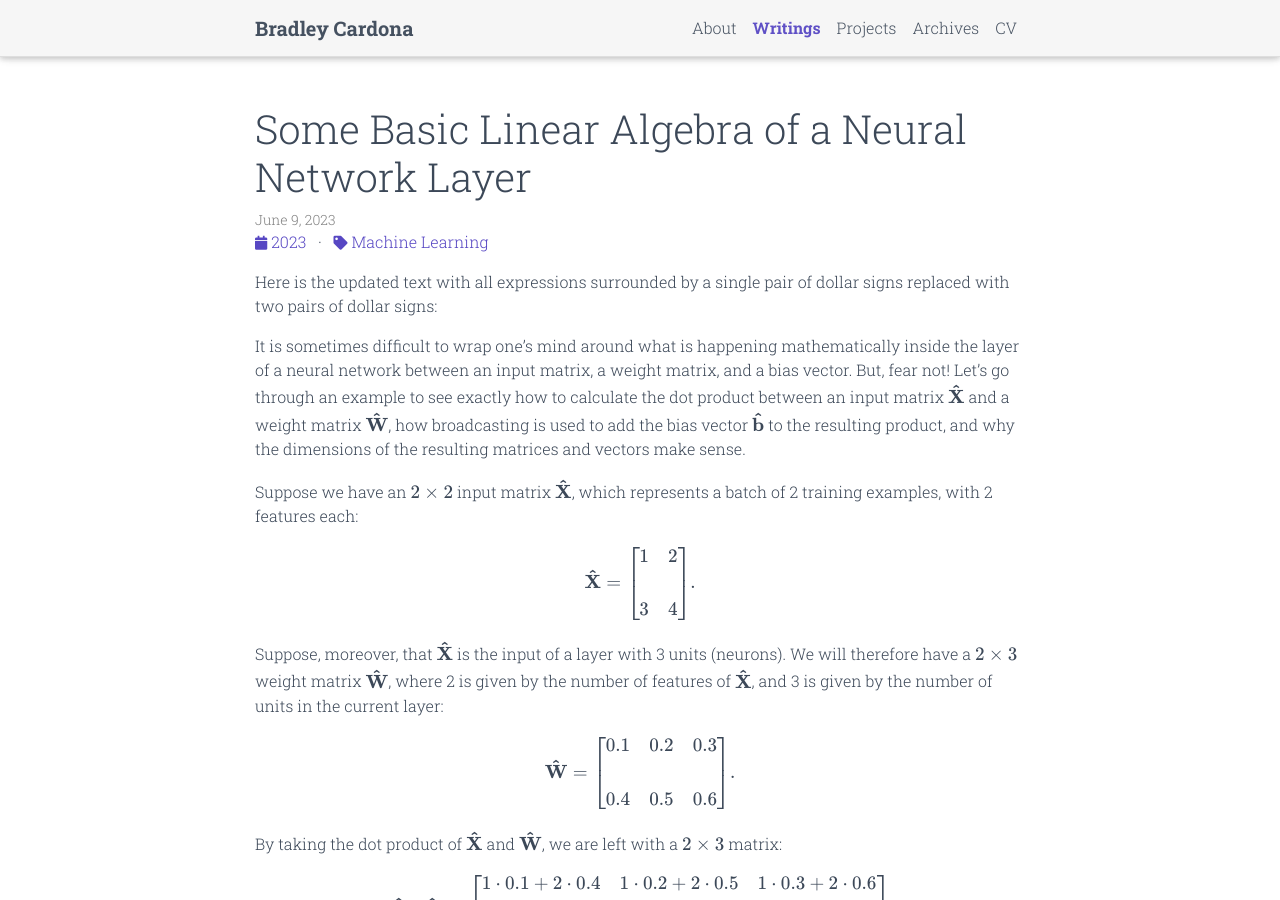
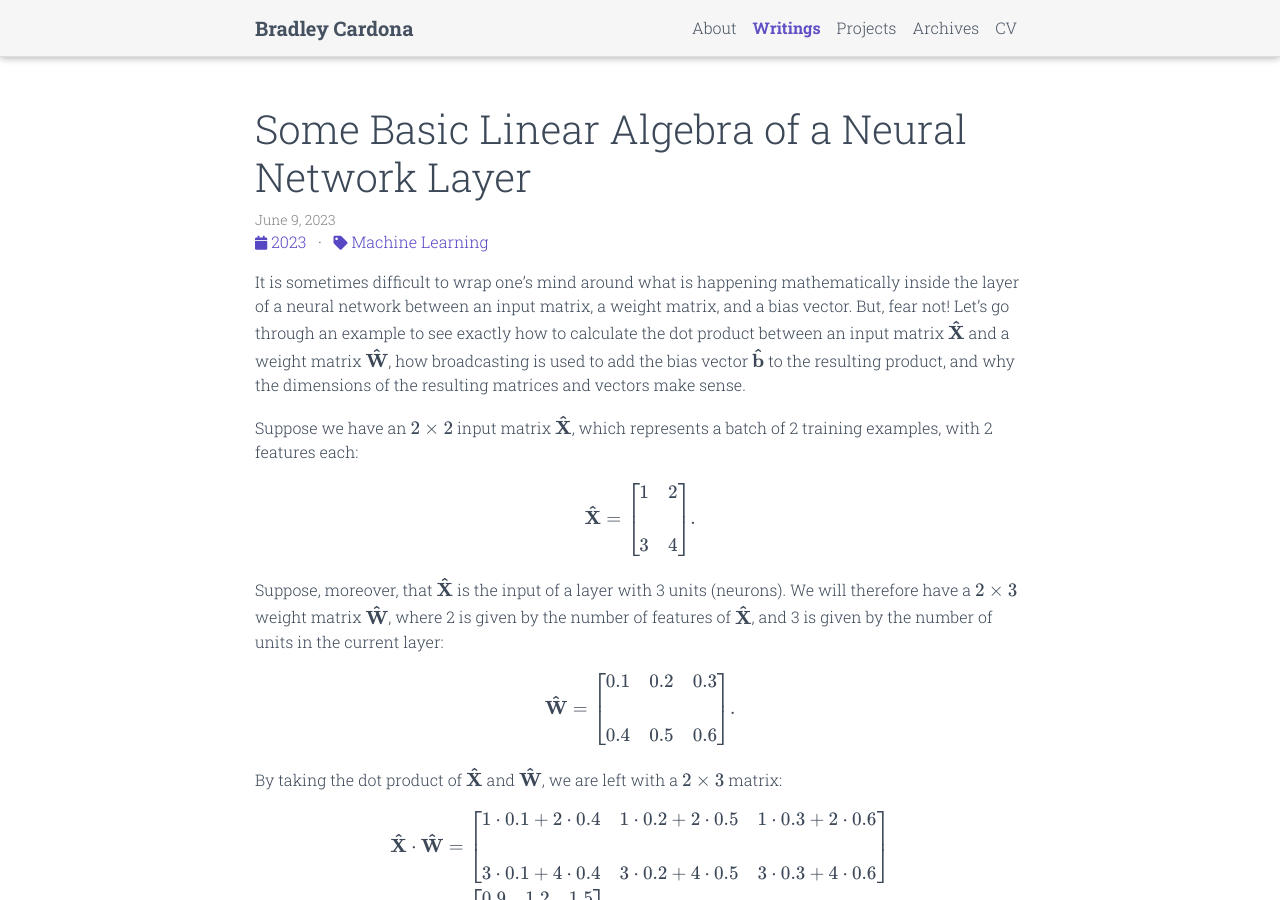
Before and after one commit to BMCARDONA/bmcardona.github.io, a Jekyll site: the page built from _posts/2023-06-09-vectors-and-matrices.md, in a window 1280 px wide and 900 px high. Built offline with Jekyll 4.4.1, drawn with Linux system fonts in a browser that asks for light colours; comment, search, counter and statistics services are not loaded; a style sheet for code colours, icons or effects is not loaded.

Commit message:
delete text

```diff
--- a/_posts/2023-06-09-vectors-and-matrices.md
+++ b/_posts/2023-06-09-vectors-and-matrices.md
@@ -6,8 +6,6 @@ categories: ["Machine Learning"]
 related_posts: false
 img: assets/img/neural_network.jpeg
 ---
-
-Here is the updated text with all expressions surrounded by a single pair of dollar signs replaced with two pairs of dollar signs:
 
 It is sometimes difficult to wrap one's mind around what is happening mathematically inside the layer of a neural network between an input matrix, a weight matrix, and a bias vector. But, fear not! Let's go through an example to see exactly how to calculate the dot product between an input matrix $$\mathbf{\hat{X}}$$ and a weight matrix $$\mathbf{\hat{W}}$$, how broadcasting is used to add the bias vector $$\mathbf{\hat{b}}$$ to the resulting product, and why the dimensions of the resulting matrices and vectors make sense.
 
```
